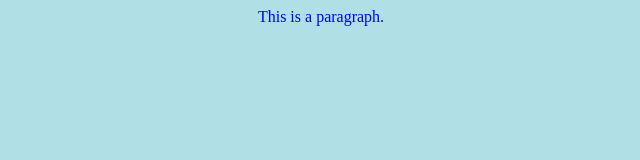
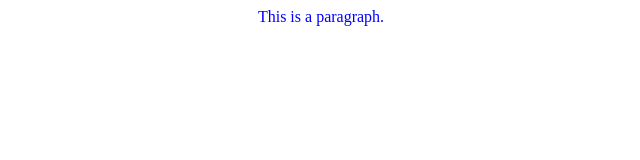
Before and after one commit to rouakhouloud/projet, a plain HTML site: page index.html in a window 1280 px wide. Shown: the whole page, without its empty margins (319-959 px from the left). Drawn offline with Linux system fonts and the light colour scheme.

Commit message:
modification

```diff
--- a/index.html
+++ b/index.html
@@ -1,5 +1,5 @@
 <html>
-<body style="background-color: powderblue; text-align: center;">
+<body style="background-color: white; text-align: center;">
 <p style="color:blue;">This is a paragraph.</p>
 </body>
 </html>
```
